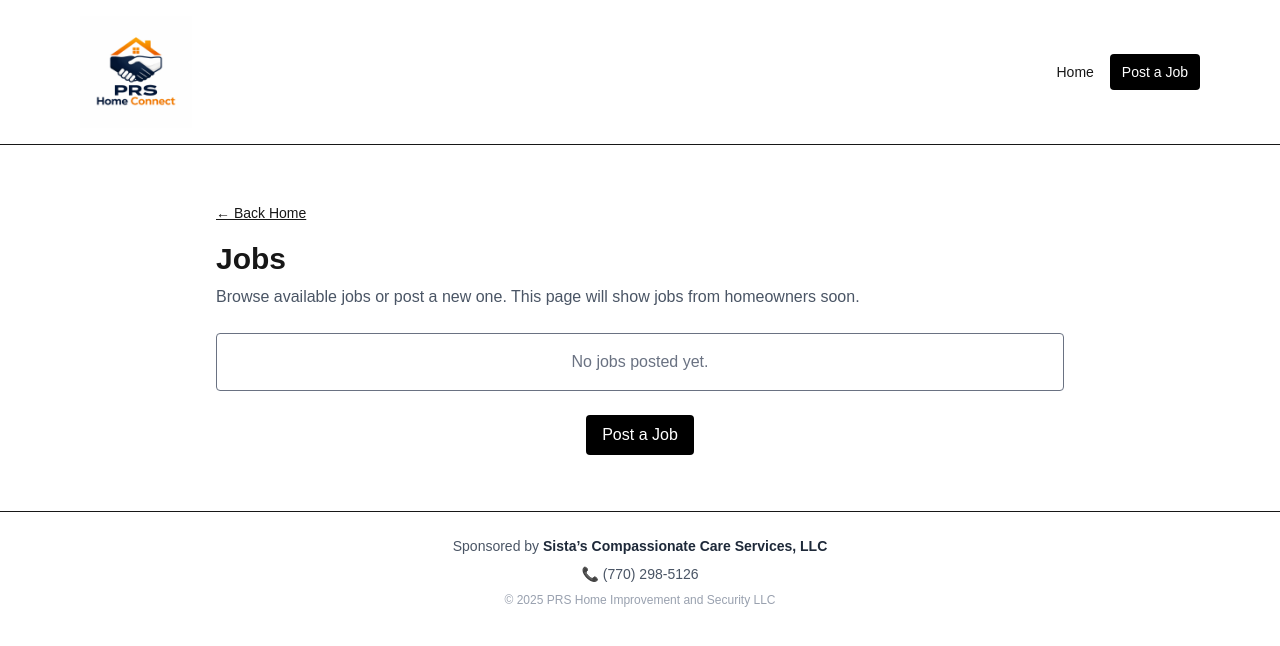
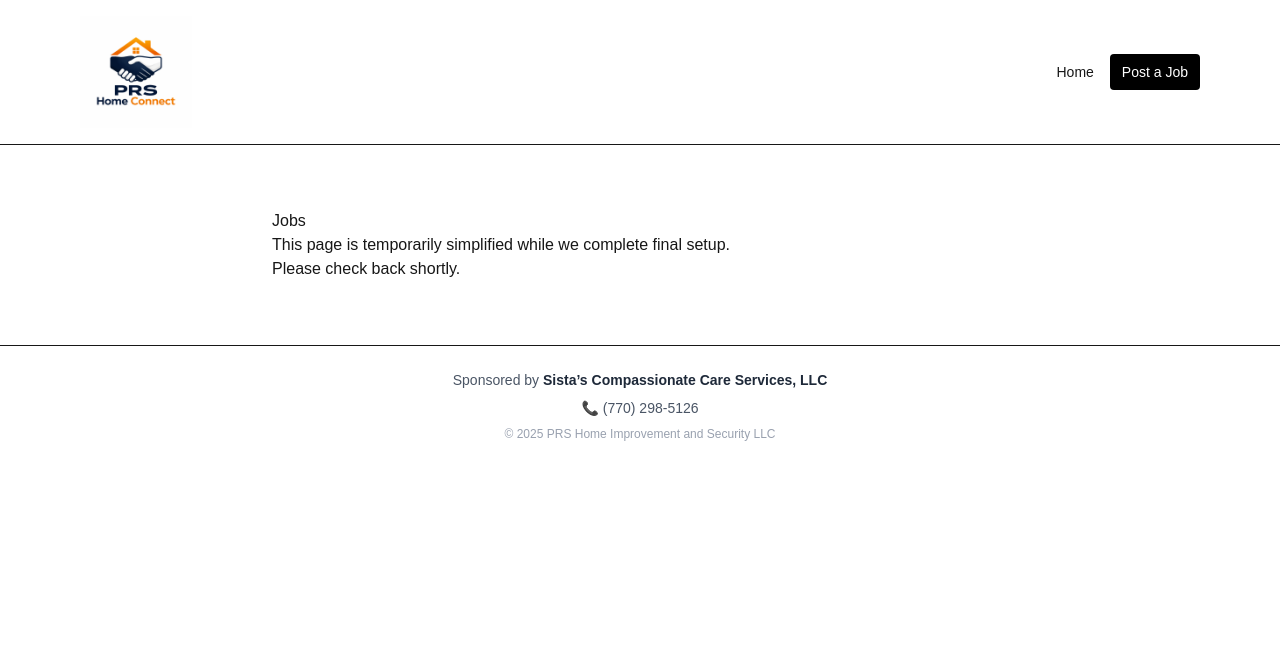
Before and after one commit to prshometravel/prs-home-connect, a Next.js app: page /jobs in a window 1280 px wide. Shown: the top 646 px of the page. Built offline with nearby package versions, Linux system fonts and the light colour scheme.

Commit message:
Build passes cleanly -ready for deployment

```diff
--- a/app/jobs/page.tsx
+++ b/app/jobs/page.tsx
@@ -1,33 +1,13 @@
-import Link from "next/link";
-
 export default function JobsPage() {
   return (
-    <main className="p-6 max-w-4xl mx-auto">
-      <div className="mb-4">
-        <Link href="/" className="text-sm underline">
-          ← Back Home
-        </Link>
-      </div>
-
-      <h1 className="text-3xl font-bold mb-2">Jobs</h1>
-
-      <p className="text-gray-600 mb-6">
-        Browse available jobs or post a new one.
-        This page will show jobs from homeowners soon.
+    <main style={{ padding: "2rem", maxWidth: "800px", margin: "0 auto" }}>
+      <h1>Jobs</h1>
+      <p>
+        This page is temporarily simplified while we complete final setup.
       </p>
-
-      <div className="border rounded p-4 text-center text-gray-500">
-        No jobs posted yet.
-      </div>
-
-      <div className="mt-6 text-center">
-        <Link
-          href="/jobs/post"
-          className="inline-block bg-black text-white px-4 py-2 rounded"
-        >
-          Post a Job
-        </Link>
-      </div>
+      <p>
+        Please check back shortly.
+      </p>
     </main>
   );
 }
```
